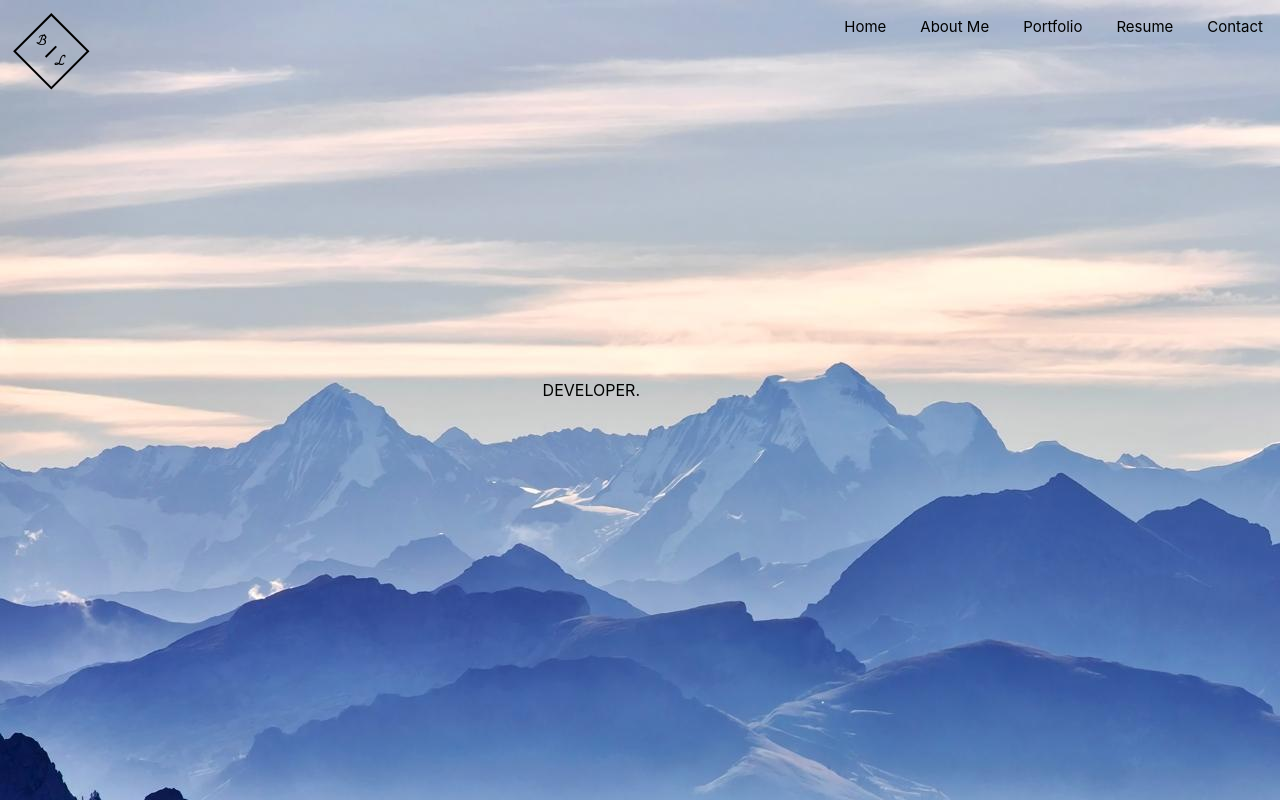
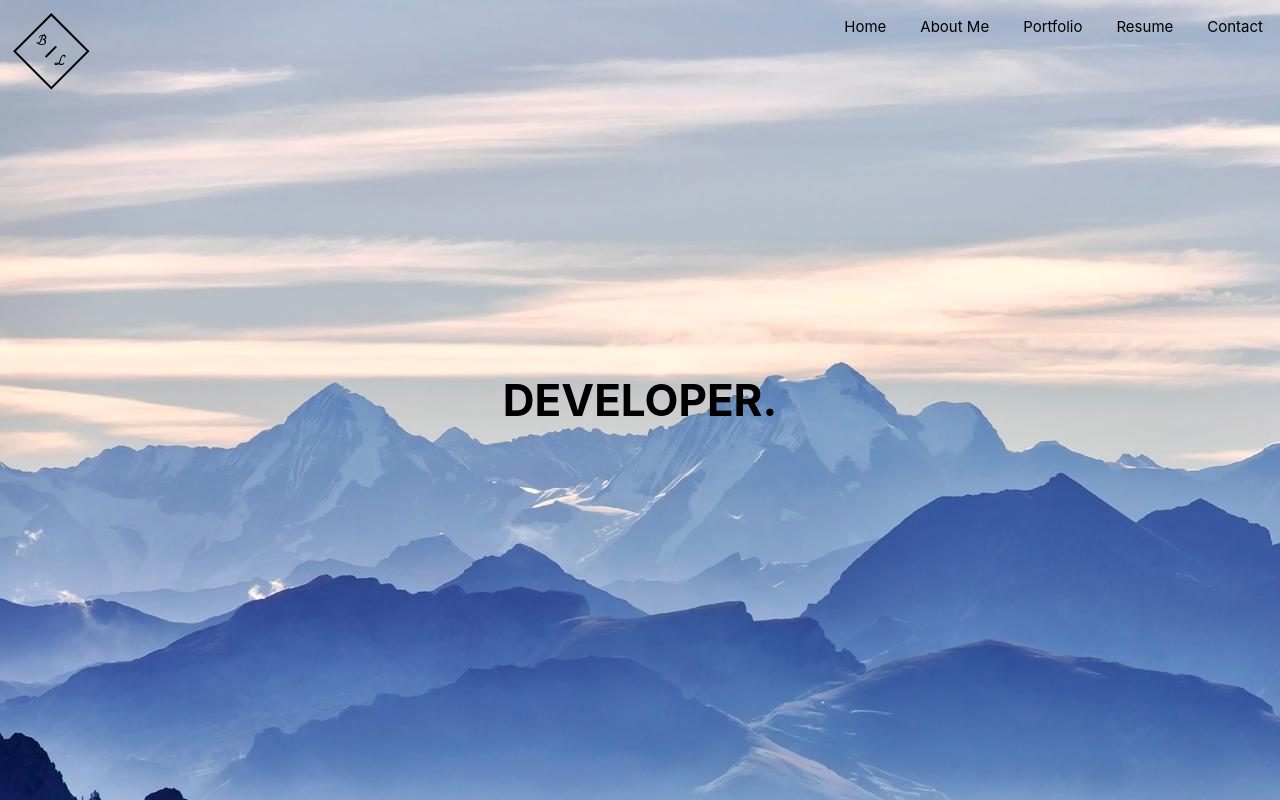
Before and after one commit to bliuberries/personal_website, a React (Create React App) app: page / in a window 1280 px wide. Built offline with nearby package versions, Linux system fonts and the light colour scheme.

Commit message:
Centralized text, adding more css

```diff
--- a/src/components/home/home.css
+++ b/src/components/home/home.css
@@ -8,5 +8,7 @@
 
 .full-name {
   display: block;
-  transform: translate(-50%, -50%);
+  font-size: 44px;
+  font-weight: 700;
+  /* transform: translate(-50%, -50%); */
 }
```
